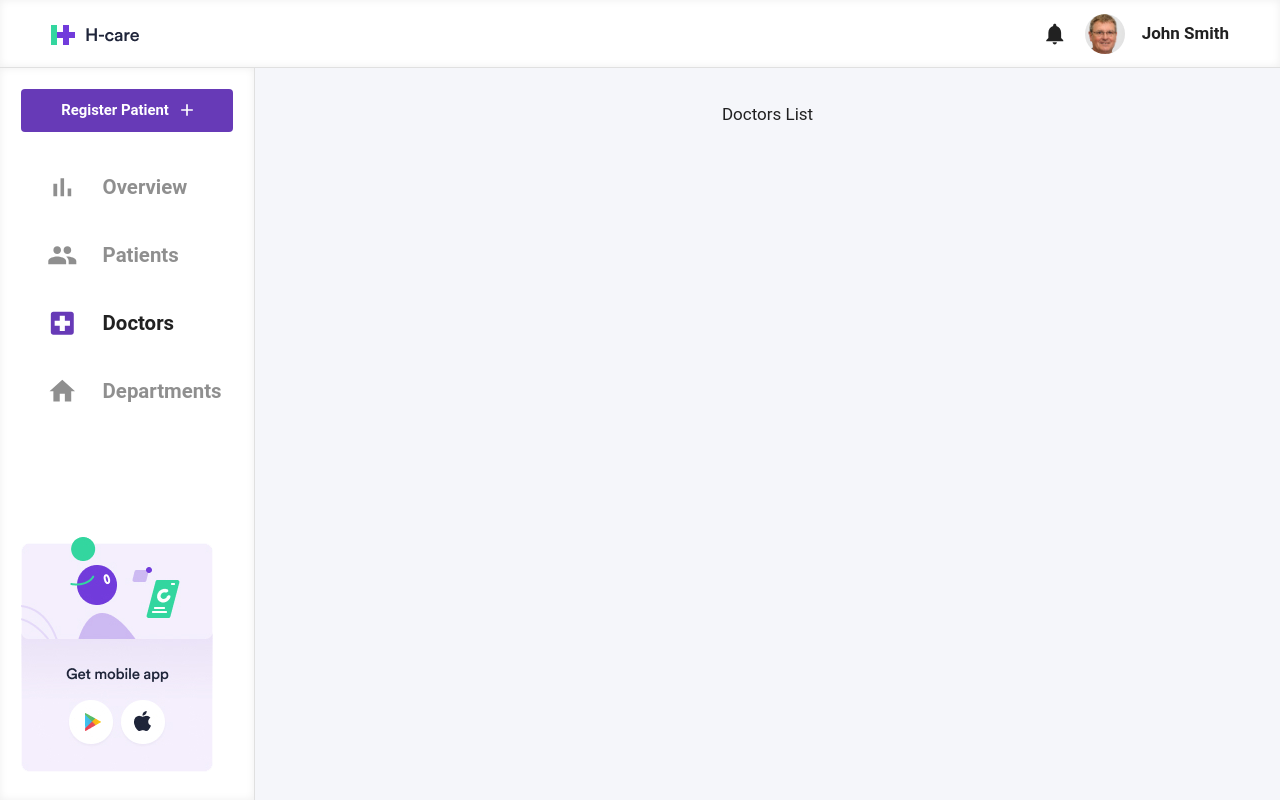
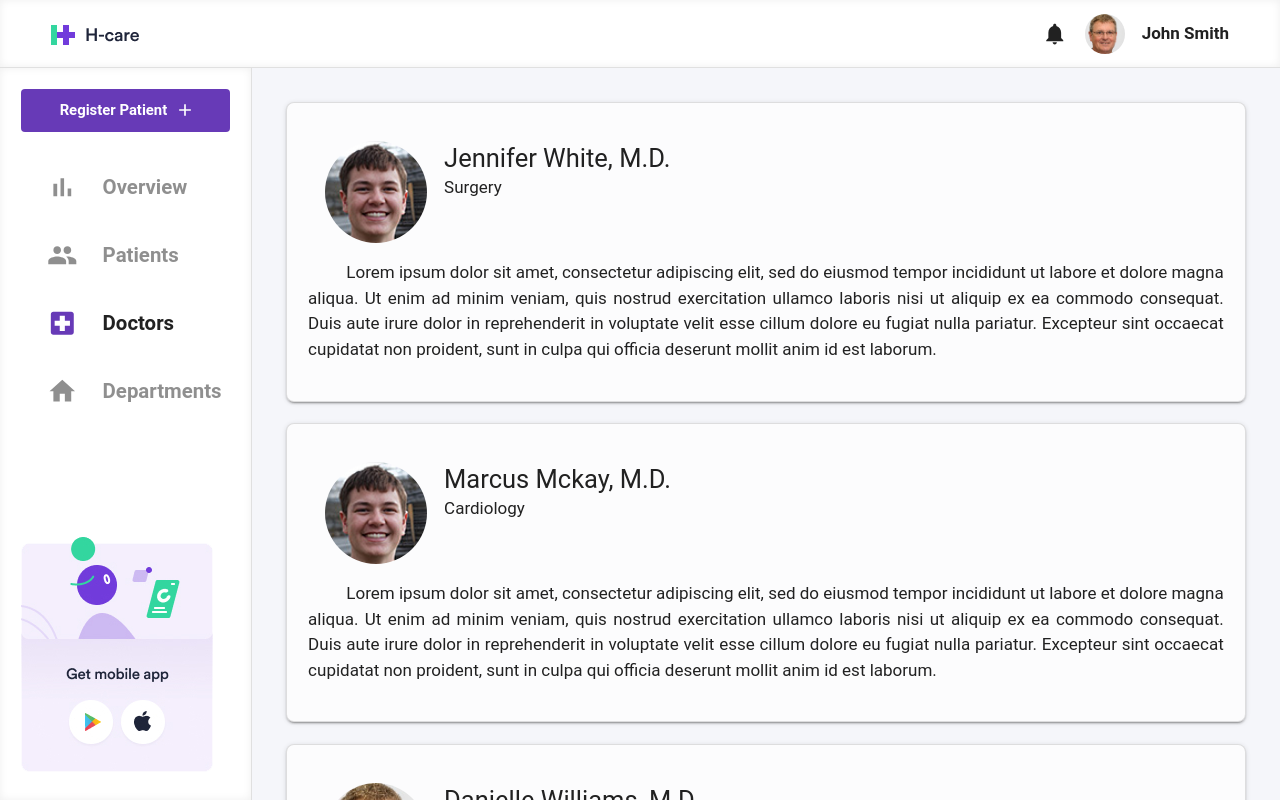
Before and after one commit to JetBoom/healthcare-ui-demo, a React (Create React App) app: page /doctors in a window 1280 px wide. Built offline with nearby package versions, Linux system fonts and the light colour scheme.

Commit message:
Make DoctorsListPage and add DoctorInfo component

```diff
--- /dev/null
+++ b/src/components/DoctorInfo/DoctorInfo.js
@@ -0,0 +1,35 @@
+import { Typography, Avatar } from '@material-ui/core'
+import { withStyles } from '@material-ui/core/styles'
+import PropTypes from 'prop-types'
+import styles from './DoctorInfo.styles'
+
+
+DoctorInfo.propTypes = {
+  doctor: PropTypes.shape({
+    name: PropTypes.string.isRequired,
+    title: PropTypes.string.isRequired,
+    department: PropTypes.string.isRequired,
+    avatarUrl: PropTypes.string,
+  }),
+  classes: PropTypes.object.isRequired,
+}
+
+function DoctorInfo({ classes, doctor }) {
+  return (
+    <div className={classes.root}>
+      <div className={classes.info}>
+        <Avatar src={doctor.avatarUrl} className={classes.avatar} />
+        <div>
+          <Typography variant="h5" className={classes.nameInfo}>{doctor.name}, {doctor.title}</Typography>
+          <Typography className={classes.subInfo}>{doctor.department}</Typography>
+        </div>
+      </div>
+      <Typography variant="body1" className={classes.bio}>
+        Lorem ipsum dolor sit amet, consectetur adipiscing elit, sed do eiusmod tempor incididunt ut labore et dolore magna aliqua. Ut enim ad minim veniam, quis nostrud exercitation ullamco laboris nisi ut aliquip ex ea commodo consequat. Duis aute irure dolor in reprehenderit in voluptate velit esse cillum dolore eu fugiat nulla pariatur. Excepteur sint occaecat cupidatat non proident, sunt in culpa qui officia deserunt mollit anim id est laborum.
+      </Typography>
+    </div>
+  )
+}
+
+
+export default withStyles(styles)(DoctorInfo)
--- /dev/null
+++ b/src/components/DoctorInfo/DoctorInfo.styles.js
@@ -0,0 +1,21 @@
+const styles = ({ spacing }) => ({
+  root: {
+    padding: spacing(3),
+  },
+  info: {
+    display: 'flex',
+    marginLeft: spacing(4),
+  },
+  avatar: {
+    marginRight: spacing(4),
+    width: '6rem',
+    height: '6rem',
+  },
+  bio: {
+    marginTop: spacing(4),
+    textAlign: 'justify',
+    textIndent: '4ch',
+  },
+})
+
+export default styles
--- /dev/null
+++ b/src/components/DoctorInfo/index.js
@@ -0,0 +1,5 @@
+import DoctorInfo from './DoctorInfo'
+
+
+export default DoctorInfo
+export { DoctorInfo }
--- a/src/routes/doctors/DoctorsListPage.js
+++ b/src/routes/doctors/DoctorsListPage.js
@@ -1,10 +1,45 @@
+import { useState, useEffect } from 'react'
 import Page from 'components/Page'
+import Loading from 'components/Loading'
+import { InfoCard, InfoCardGrid } from 'components/InfoCard'
+import DoctorInfo from 'components/DoctorInfo'
+import { GET } from 'util/dev'
 
 
 export default function DoctorsListPage() {
+  const [loading, setLoading] = useState(true)
+  const [doctors, setDoctors] = useState([])
+
+  useEffect(() => {
+    // useEffect can't use an async function so we call it this way.
+    const fetchData = async () => {
+      setLoading(true)
+
+      try {
+        const doctorsData = await GET('/testdata/doctors.json', 'json')
+
+        setDoctors(doctorsData)
+
+        setLoading(false)
+      } catch (e) {
+        console.error(`Error fetching data: ${e}`)
+      }
+    }
+
+    fetchData()
+  }, [])
+
+  if (loading) return <Loading />
+
   return (
     <Page>
-      Doctors List
+      <InfoCardGrid>
+        {doctors.map((doctor, index) => (
+          <InfoCard key={index} size="xl" noEffects={true}>
+            <DoctorInfo doctor={doctor} />
+          </InfoCard>
+        ))}
+      </InfoCardGrid>
     </Page>
   )
 }
```
Also changed, not shown: 1 other file (tests, documents, lock files or other folders).
